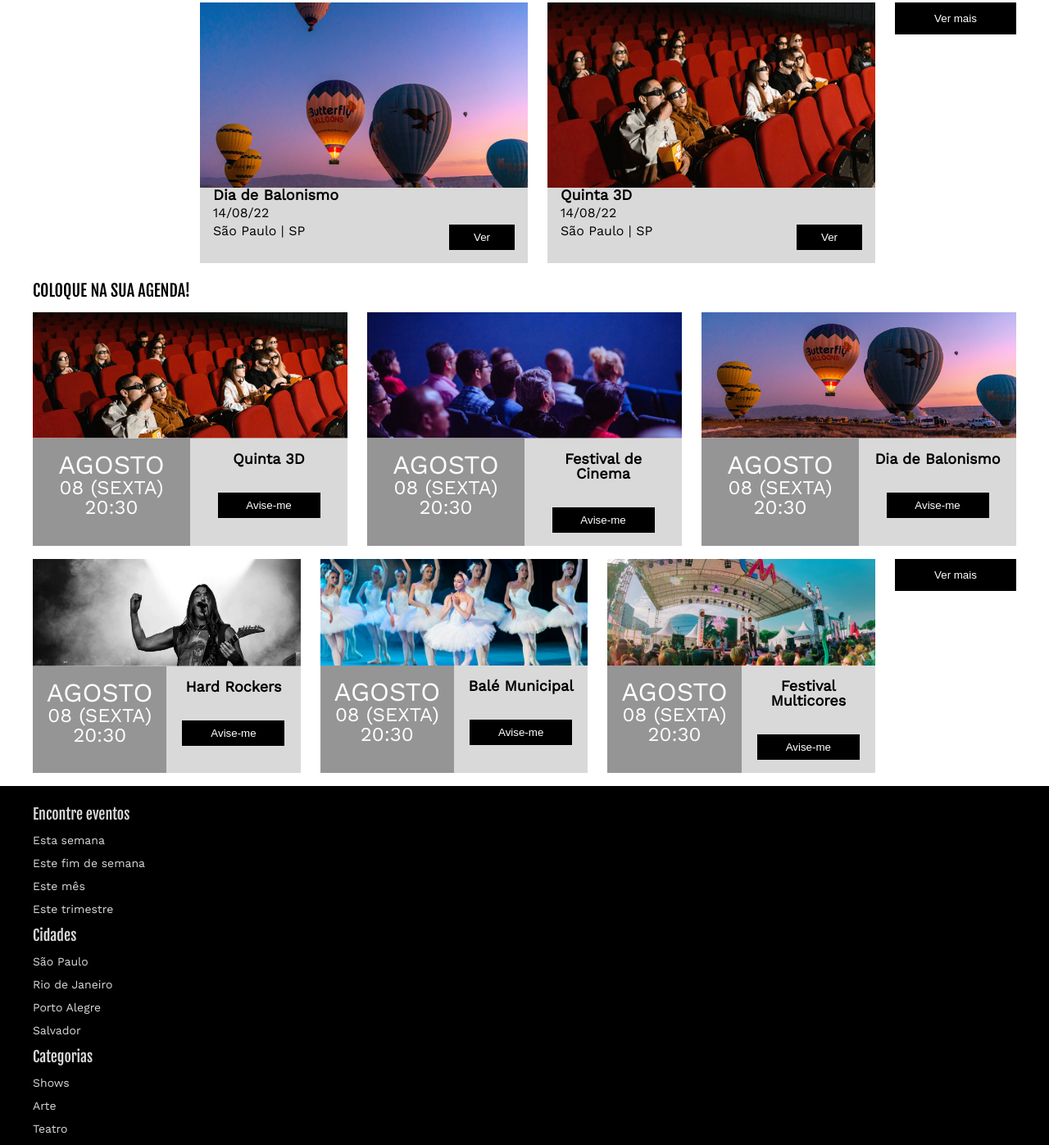
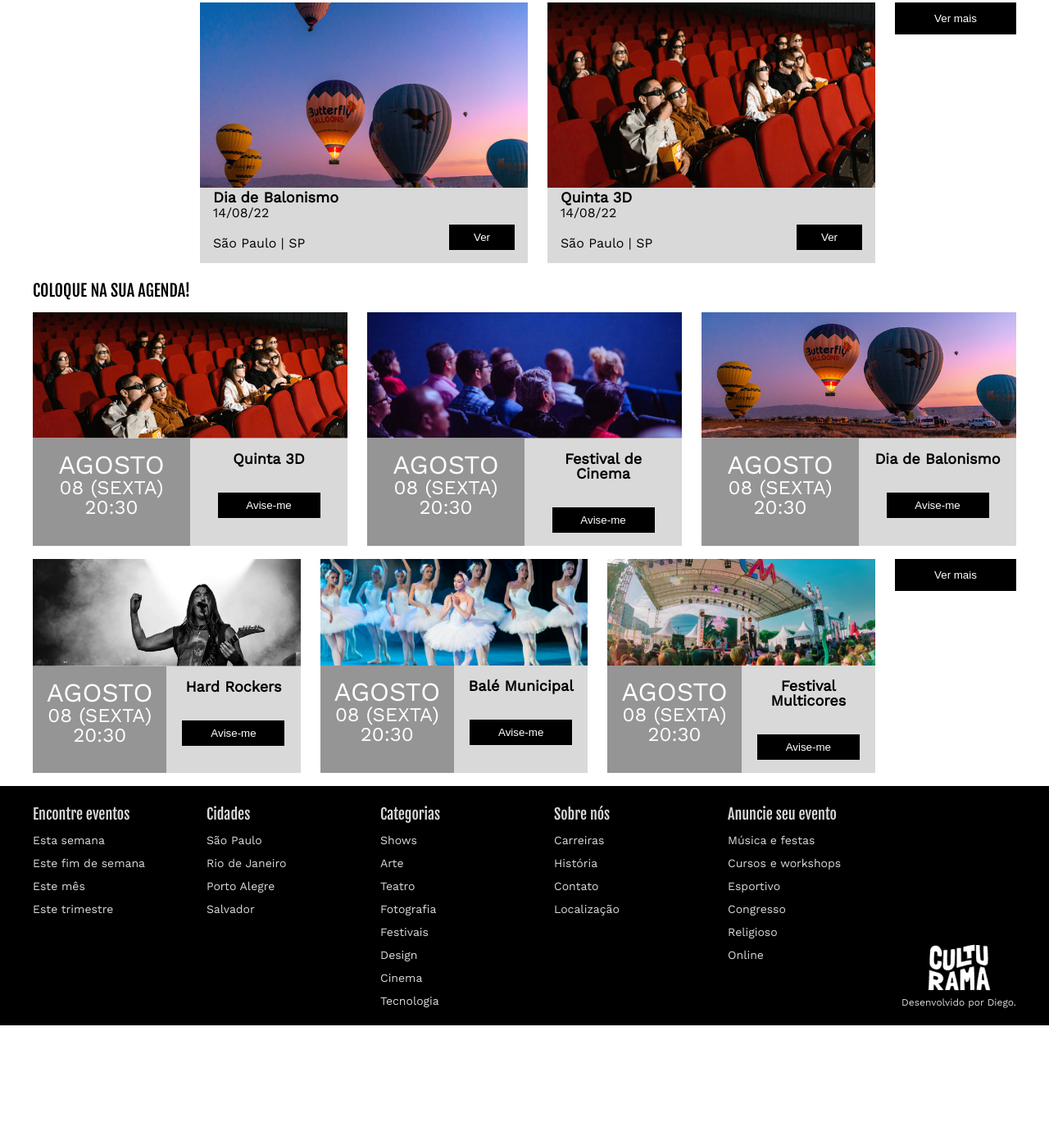
Before and after one commit to diegofpolis/Culturama, a plain HTML site: page index.html in a window 1280 px wide. Shown: the part 2156-3553 px from the top of the page at 82% size. After the commit the page ends 3407 px from the top, so only its background shows below. Drawn offline with nearby package versions, Linux system fonts and the light colour scheme.

Commit message:
concluido

```diff
--- a/assets/style/flex.css
+++ b/assets/style/flex.css
@@ -56,6 +56,19 @@
 .agenda__item {
     flex-grow: 1;
 }
+
+/* RODAPÉ */
+
+.rodape {
+   display: flex;
+   flex-wrap: wrap;
+   justify-content: space-between;
+}
+
+.rodape__logo {
+    align-self: end;
+}
+
 
 @media (min-width: 720px) {
 
--- a/assets/style/grid.css
+++ b/assets/style/grid.css
@@ -29,6 +29,7 @@
 
 .eventos__item h3 {
     grid-area: nome;
+    align-self: center;
 }
 
 .eventos__item h4 {
@@ -37,6 +38,7 @@
 
 .eventos__item h5 {
     grid-area: local;
+    align-self: end;
 }
 
 .eventos__item button {
@@ -59,7 +61,7 @@
 @media(min-width: 720px) {
 
     .banner {
-        grid-template-columns: calc(50% - 0.75rem);
+        grid-template-columns: calc(50% - 0.75rem) auto auto;
         column-gap: 1.5rem;
     }
 
--- a/index.html
+++ b/index.html
@@ -264,7 +264,7 @@
         </ul>
         <div class="rodape__logo">
             <h4></h4>
-            <p>Desenvolvido por Alura.</p>
+            <p>Desenvolvido por Diego.</p>
         </div>
     </footer>
 </body>
```
